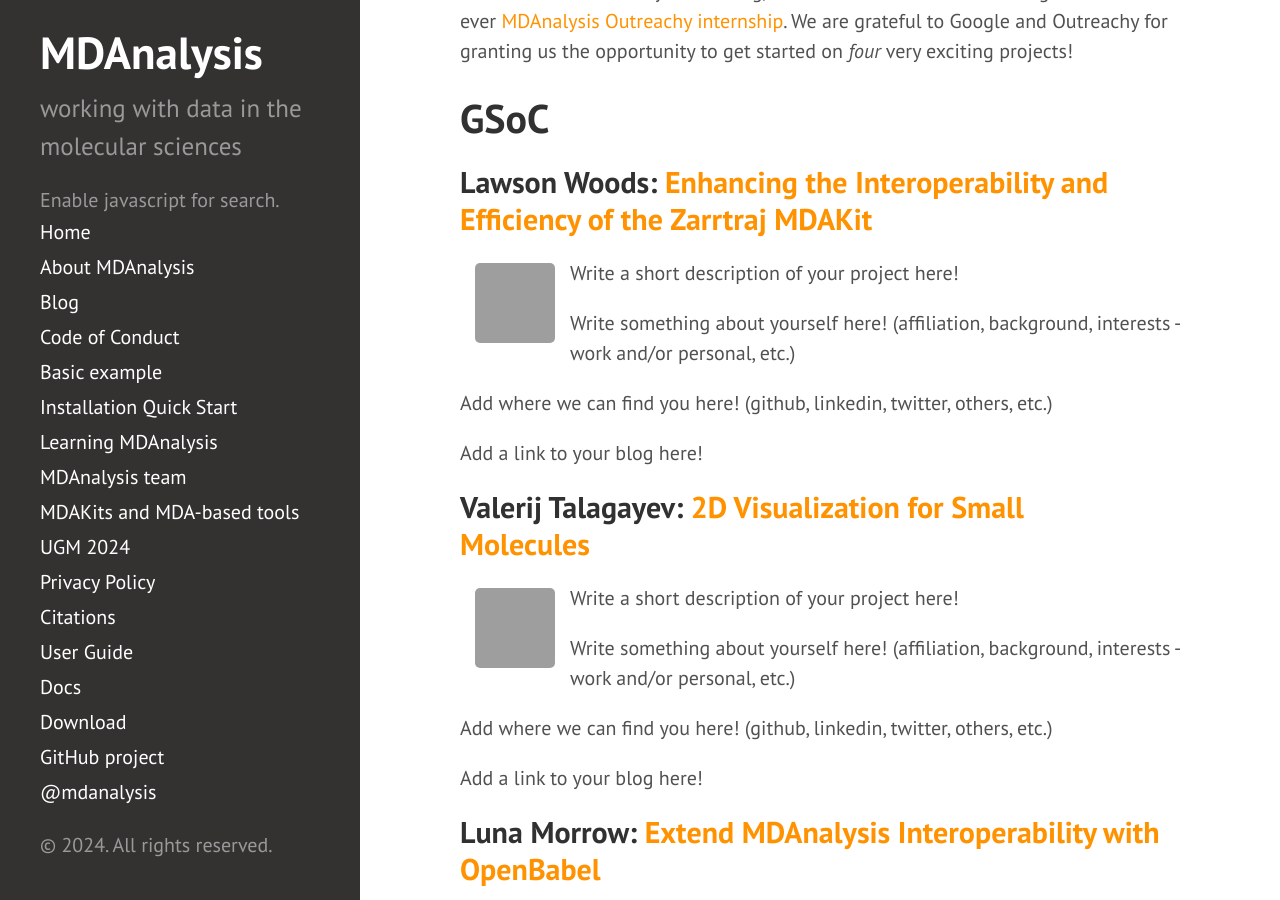
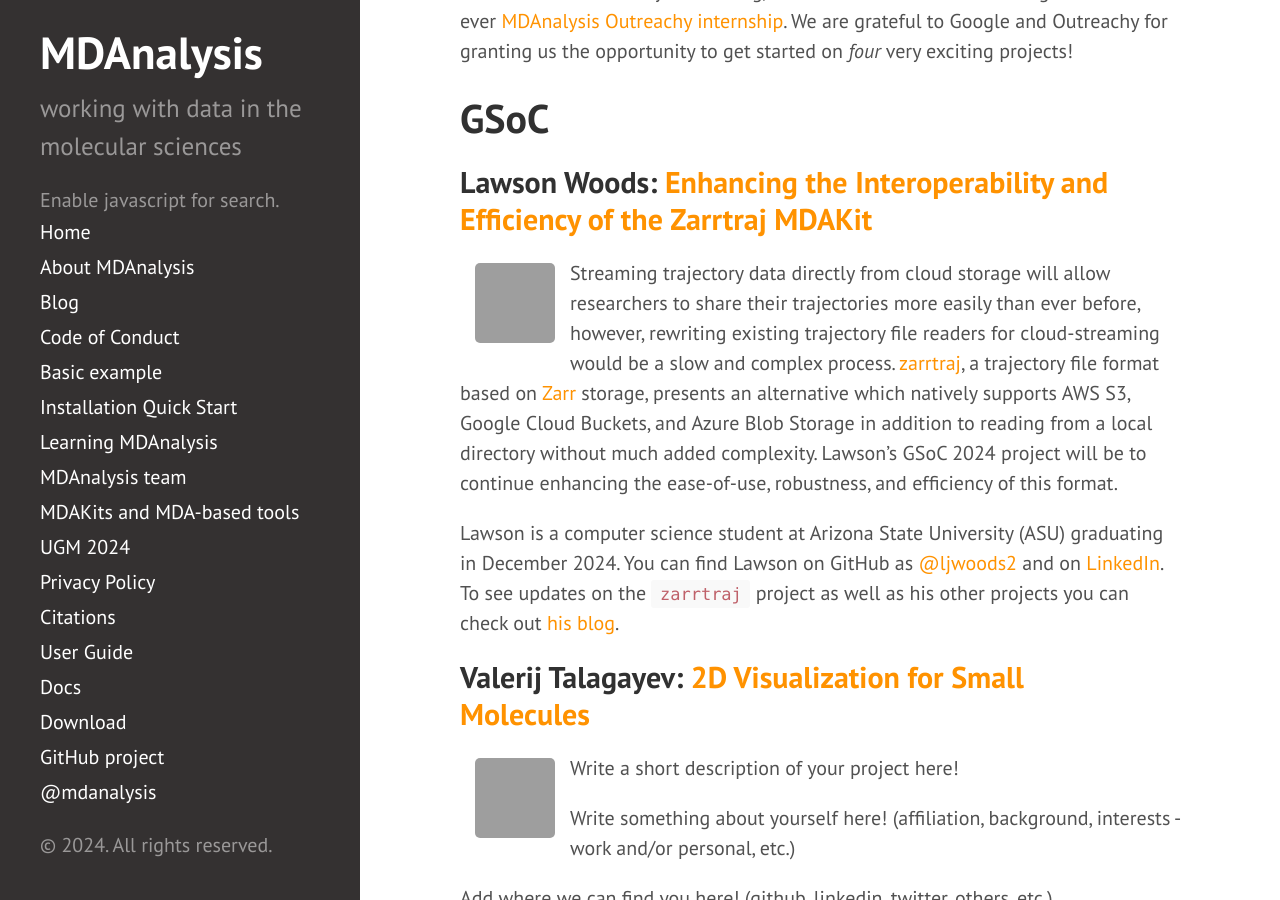
Before and after one commit to MDAnalysis/MDAnalysis.github.io, a Jekyll site: the page built from _posts/2024-05-03-gsoc-outreachy-students.md, in a window 1280 px wide and 900 px high, scrolled down 344 px. Built offline with Jekyll 4.4.1, drawn with Linux system fonts in a browser that asks for light colours; comment, search, counter and statistics services are not loaded; grey boxes are pictures that could not be loaded.

Commit message:
Lawson Post (#22)
* Lawson Post

* Update _posts/2024-05-03-gsoc-outreachy-students.md

* Update _posts/2024-05-03-gsoc-outreachy-students.md

---------

Co-authored-by: Jenna M Swarthout Goddard <38287809+jennaswa@users.noreply.github.com>

```diff
--- a/_posts/2024-05-03-gsoc-outreachy-students.md
+++ b/_posts/2024-05-03-gsoc-outreachy-students.md
@@ -10,17 +10,13 @@ We are happy to announce that MDAnalysis is hosting three [Google Summer of Code
 ## Lawson Woods: [Enhancing the Interoperability and Efficiency of the Zarrtraj MDAKit](https://summerofcode.withgoogle.com/programs/2024/projects/BYYAE9MR)
 
 <img
-src="Picture Here"
+src="https://avatars.githubusercontent.com/ljwoods2"
 title="Lawson Woods" alt="Lawson Woods"
 style="float: left; width: 110px; height: 110px; border-radius: 20px; border: 15px solid white" />
 
-Write a short description of your project here!
+Streaming trajectory data directly from cloud storage will allow researchers to share their trajectories more easily than ever before, however, rewriting existing trajectory file readers for cloud-streaming would be a slow and complex process. [zarrtraj](https://github.com/Becksteinlab/zarrtraj), a trajectory file format based on [Zarr](https://zarr.readthedocs.io/en/stable/) storage, presents an alternative which natively supports AWS S3, Google Cloud Buckets, and Azure Blob Storage in addition to reading from a local directory without much added complexity. Lawson's GSoC 2024 project will be to continue enhancing the ease-of-use, robustness, and efficiency of this format.
 
-Write something about yourself here! (affiliation, background, interests - work and/or personal, etc.)
-
-Add where we can find you here! (github, linkedin, twitter, others, etc.)
-
-Add a link to your blog here!
+Lawson is a computer science student at Arizona State University (ASU) graduating in December 2024. You can find Lawson on GitHub as [@ljwoods2](https://github.com/ljwoods2) and on [LinkedIn](https://www.linkedin.com/in/lawson-woods/). To see updates on the `zarrtraj` project as well as his other projects you can check out [his blog](https://ljwoods2.github.io/).
 
 ## Valerij Talagayev: [2D Visualization for Small Molecules](https://summerofcode.withgoogle.com/programs/2024/projects/sfy3kuqc)
 
```
